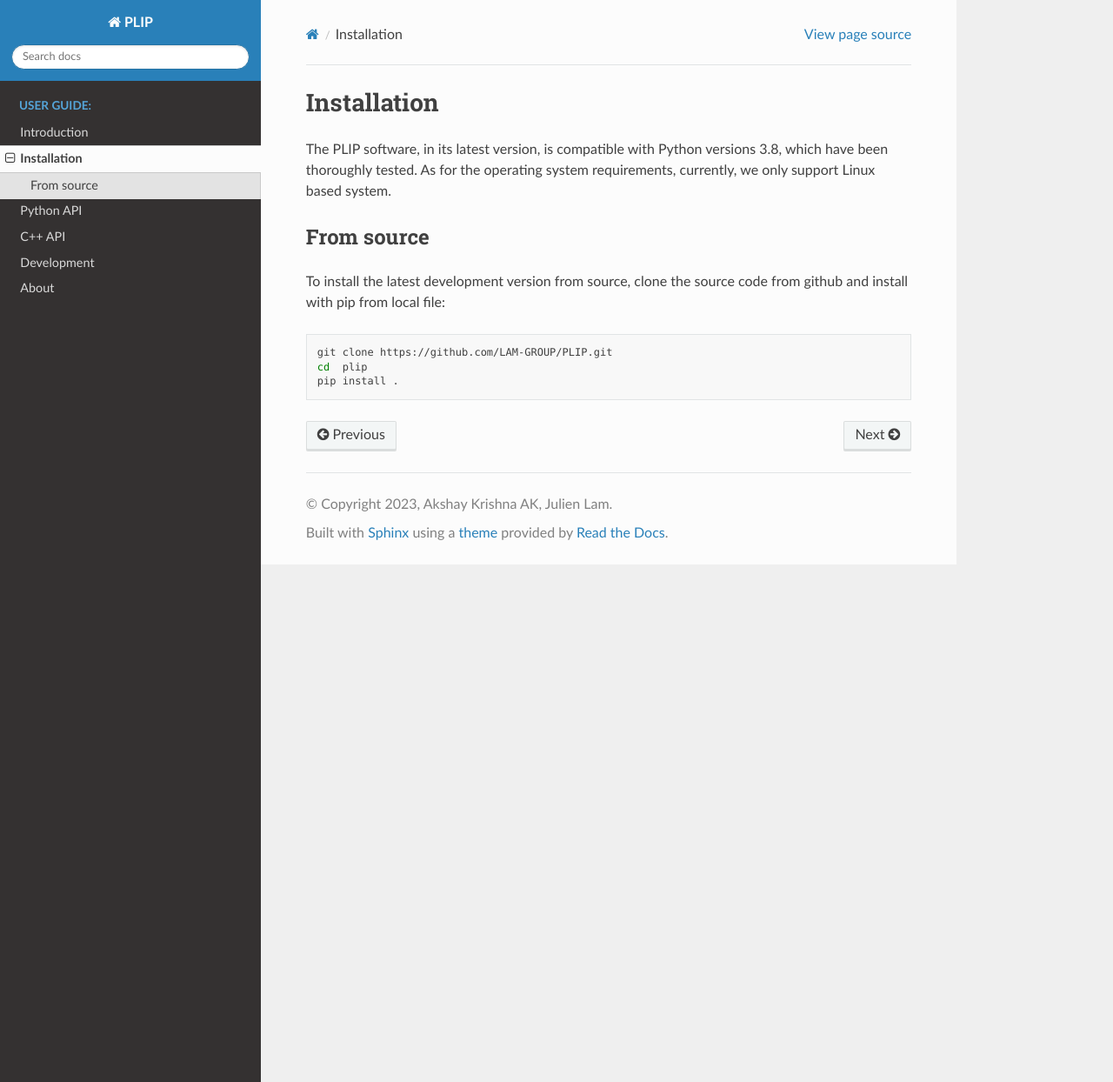
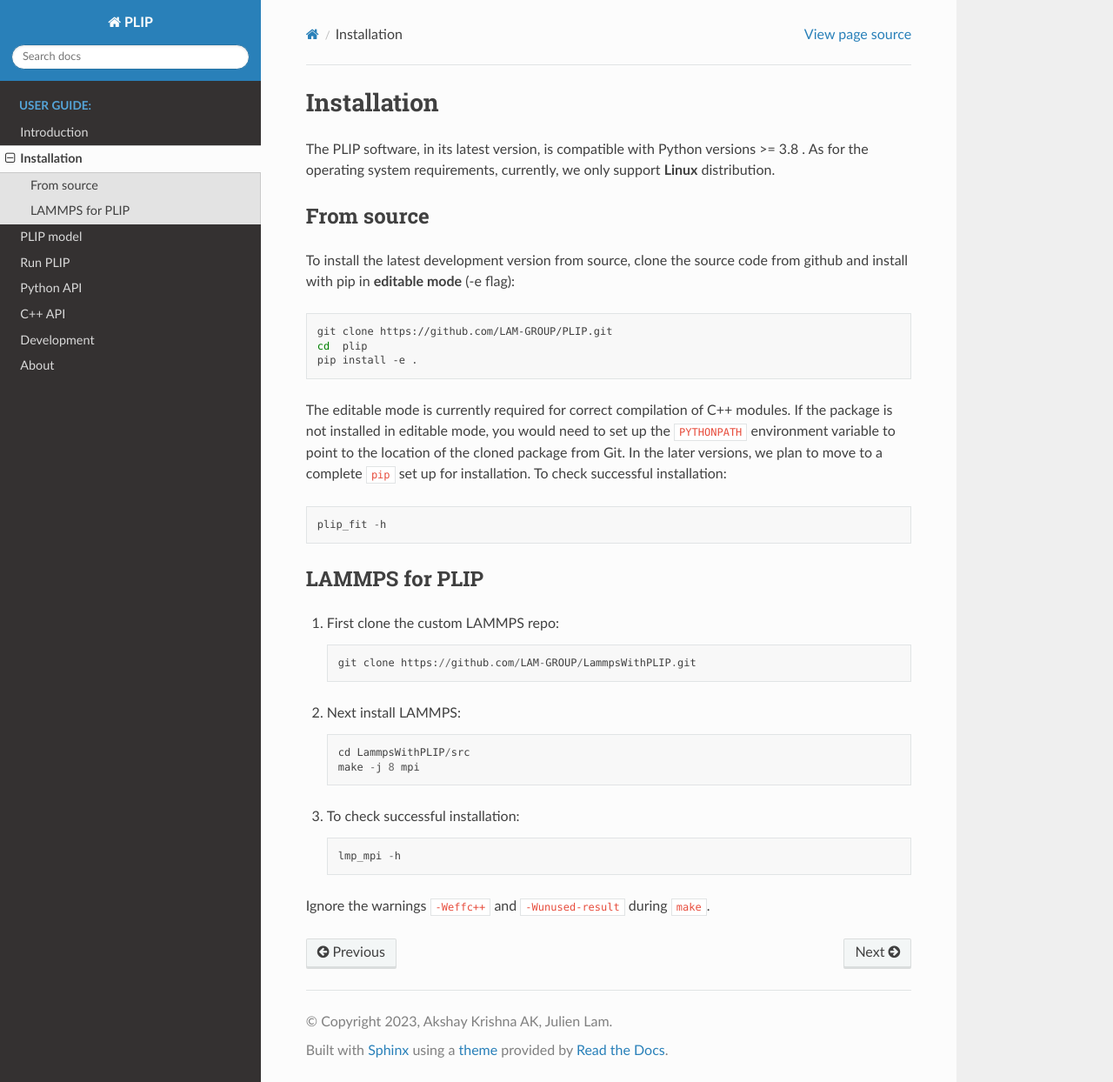
Before and after one commit to LAM-GROUP/PLIP, a Sphinx documentation site: the page built from docs/source/Installation.rst, in a window 1280 px wide and 1244 px high. Shown: the whole window at 87% size. Built offline with Sphinx 7.4.7 and the Read the Docs theme 2.0.0, drawn with Linux system fonts in a browser that asks for light colours.

Commit message:
docs: Updated doumentation with sectons for description and running plip model.

```diff
--- a/docs/index.rst
+++ b/docs/index.rst
@@ -12,6 +12,8 @@
 
    source/Introduction.rst
    source/Installation.rst
+   source/model.rst
+   source/runplip.rst
    source/plip.rst
    source/plip_cpp.rst
    source/Development.rst
--- a/docs/source/Installation.rst
+++ b/docs/source/Installation.rst
@@ -1,17 +1,39 @@
 Installation
 ============
 
-The PLIP software, in its latest version, is compatible with Python versions  3.8,
-which have been thoroughly tested. As for the operating system requirements,
-currently, we only support Linux based system.
+The PLIP software, in its latest version, is compatible with Python versions >= 3.8
+. As for the operating system requirements,
+currently, we only support **Linux** distribution.
 
 From source
 -----------
 To install the latest development version from source, clone the source code
-from github and install with pip from local file:
+from github and install with pip in **editable mode** (-e flag):
 
 .. code-block:: sh
 
     git clone https://github.com/LAM-GROUP/PLIP.git
     cd  plip
-    pip install .
+    pip install -e .
+
+The editable mode is currently required for correct compilation of C++ modules. If the package is not installed in editable mode, you would need to set up the ``PYTHONPATH`` environment variable to point to the location of the cloned package from Git. In the later versions, we plan to move to a complete ``pip`` set up for installation.
+To check successful installation::
+
+    plip_fit -h
+
+LAMMPS for PLIP
+---------------
+#. First clone the custom LAMMPS repo::
+
+    git clone https://github.com/LAM-GROUP/LammpsWithPLIP.git
+
+#. Next install LAMMPS::
+
+    cd LammpsWithPLIP/src
+    make -j 8 mpi
+
+#. To check successful installation::
+
+    lmp_mpi -h
+
+Ignore the warnings ``-Weffc++`` and ``-Wunused-result``  during ``make``.
```
Also changed, not shown: README.md (+12 -4 lines), docs/source/Introduction.rst (+5 -5 lines), docs/source/model.rst (added, +55 -0 lines), docs/source/runplip.rst (added, +96 -0 lines).
